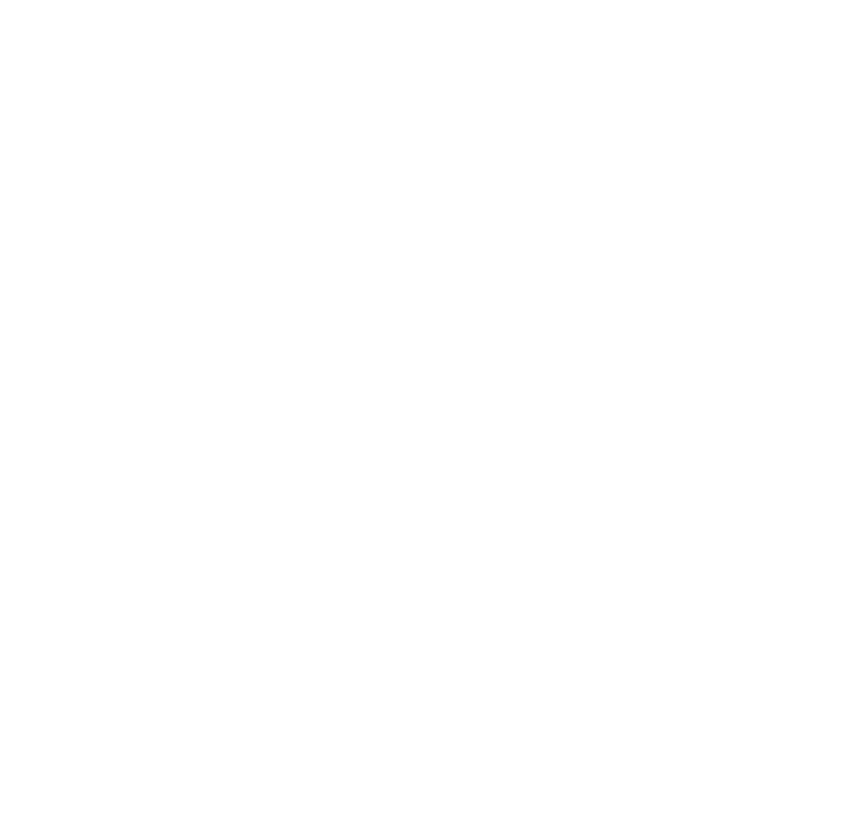
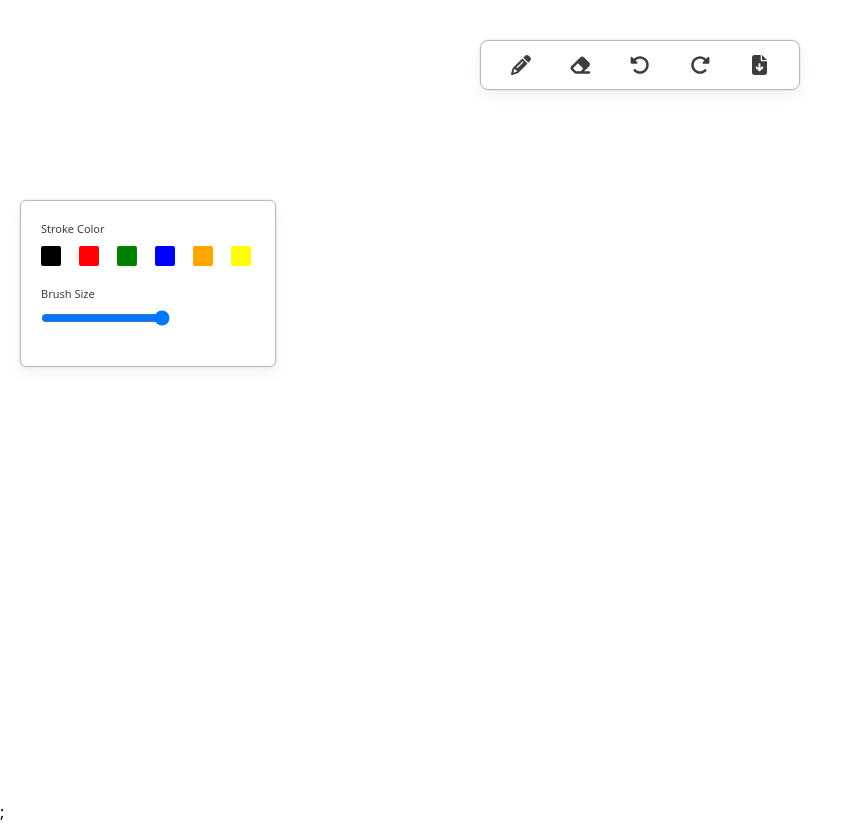
Before and after one commit to sankarshan07/RealTime-Sketchbook, a Next.js app in the folder sketchbook/: page / in a window 1280 px wide. Shown: the whole page, without its empty margins (0-864 px from the left). Before the commit the page ends 800 px from the top, so only its background shows below. Built offline with nearby package versions, Linux system fonts and the light colour scheme.

Commit message:
add slice reducers reduxtoolkit

```diff
--- a/sketchbook/src/components/menu/index.js
+++ b/sketchbook/src/components/menu/index.js
@@ -1,17 +1,25 @@
+import { useDispatch } from "react-redux"
+
 import { FontAwesomeIcon } from "@fortawesome/react-fontawesome"
 import { faPencil,faEraser,faRotateLeft,faRotateRight,faFileArrowDown } from "@fortawesome/free-solid-svg-icons"
 
 import styles from './index.module.css'
+import { menuItemClick ,actionItemCLick } from "@/slice/menuSlice"
+import { MENU_ITEMS } from "@/constants"
 const Menu =() => {
+    const dispatch = useDispatch()
+    const handleMenuCLick = (itemName)=> {
+        dispatch(menuItemClick(itemName))   //item will come in directly to action.payload
+    }
 
     return(
         <div className={styles.menuContainer}>
             <div className={styles.iconWrapper}>
-                <FontAwesomeIcon icon={faPencil} className={styles.icon} />
+                <FontAwesomeIcon icon={faPencil} className={styles.icon} onClick={()=> handleMenuCLick(MENU_ITEMS.PENCIL)} />
 
             </div>
             <div className={styles.iconWrapper}>
-                <FontAwesomeIcon icon={faEraser} className={styles.icon} />
+                <FontAwesomeIcon icon={faEraser} className={styles.icon} onClick={()=> handleMenuCLick(MENU_ITEMS.ERASER)} />
             </div>
             <div className={styles.iconWrapper}>
                 <FontAwesomeIcon icon={faRotateLeft} className={styles.icon} />
@@ -19,6 +27,7 @@ const Menu =() => {
             <div className={styles.iconWrapper}>
                 <FontAwesomeIcon icon={faRotateRight} className={styles.icon} />
             </div>
+
             <div className={styles.iconWrapper}>
                 <FontAwesomeIcon icon={faFileArrowDown} className={styles.icon} />
             </div>
@@ -26,3 +35,6 @@ const Menu =() => {
     )
 }
 export default Menu;
+
+
+// 1.24.33
--- a/sketchbook/src/pages/_app.js
+++ b/sketchbook/src/pages/_app.js
@@ -3,8 +3,7 @@ import { store } from "@/store";
 import "@/styles/globals.css";
 
 export default function App({ Component, pageProps }) {
-  return
-  <Provider store={store}>
+  return  <Provider store={store}>
 <Component {...pageProps} />;
   </Provider>
 }
--- /dev/null
+++ b/sketchbook/src/slice/menuSlice.js
@@ -0,0 +1,23 @@
+import { createSlice } from "@reduxjs/toolkit";
+// slice in redux code is responsible for handling actions and updating data for given slice.
+import { MENU_ITEMS } from "@/constants";
+const initialState ={
+activeMenuItem:MENU_ITEMS.PENCIL,
+actionMenuItem: null
+}
+export const menuSlice = createSlice({
+    name: 'menu',
+    initialState,
+    reducers: {
+        menuItemClick: (state,action )=> {
+            state.activeMenuItem= action.payload
+
+        },
+        actionItemCLick :(state,action) => {
+            state.activeMenuItem= action.payload
+        }
+    }
+})
+export const {menuItemClick,actionItemCLick} =menuSlice.actions
+
+export default menuSlice.reducer
```
